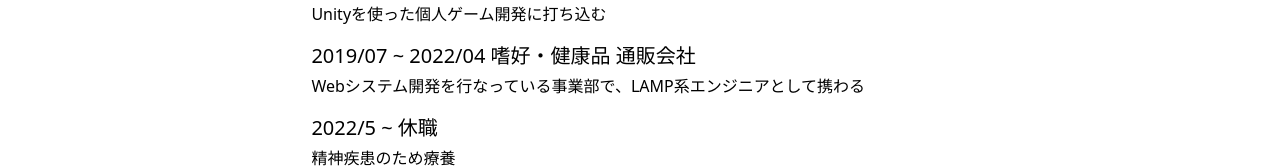
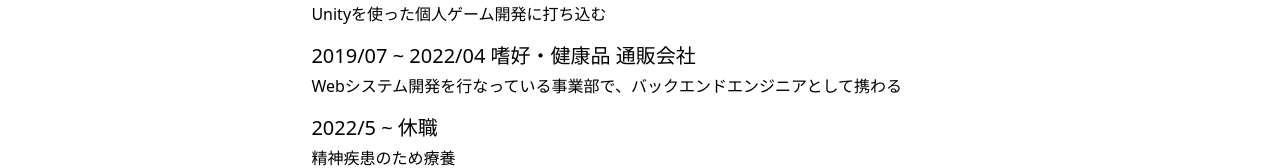
Before and after one commit to coffee-r/coffee-r.github.io, a Next.js app: page / in a window 1280 px wide. Shown: the part 382-550 px from the top of the page. Built offline with nearby package versions, Linux system fonts and the light colour scheme.

Commit message:
MySQLじゃないのを修正

```diff
--- a/src/pages/index.tsx
+++ b/src/pages/index.tsx
@@ -34,7 +34,7 @@
 
 				<h3 className="mt-3 text-xl">2019/07 ~ 2022/04 嗜好・健康品 通販会社</h3>
 				<p>
-					Webシステム開発を行なっている事業部で、LAMP系エンジニアとして携わる
+					Webシステム開発を行なっている事業部で、バックエンドエンジニアとして携わる
 				</p>
 
 				<h3 className="mt-3 text-xl"> 2022/5 ~ 休職</h3>
```
